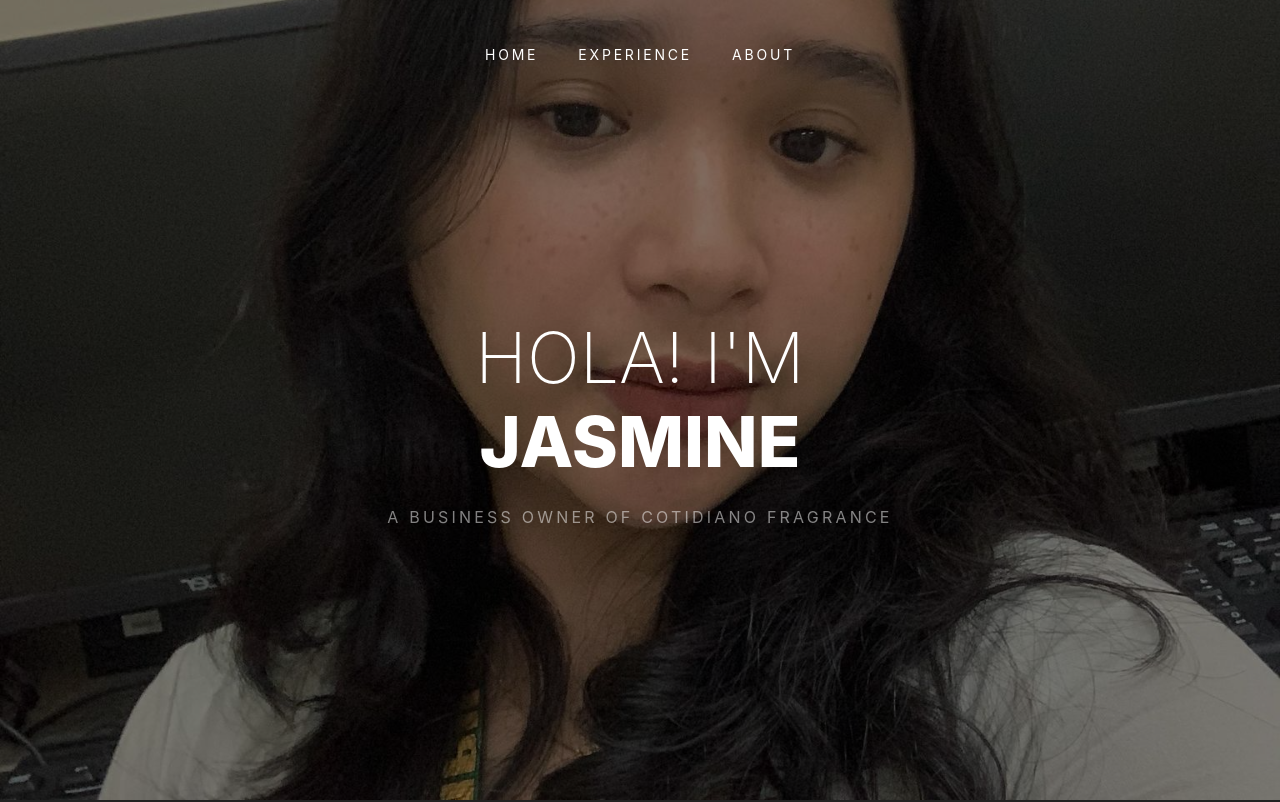
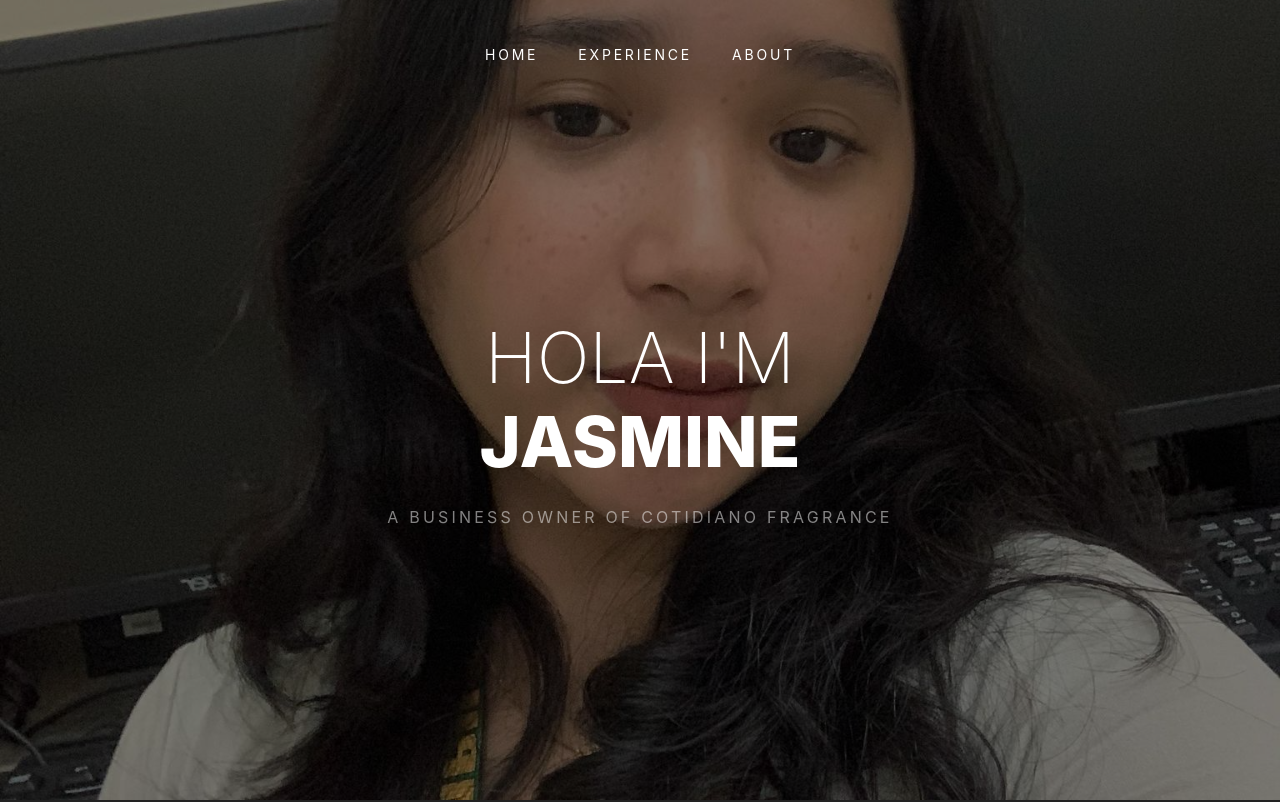
Before and after one commit to WangLing-123/Yap, a plain HTML site: page index.html in a window 1280 px wide. Shown: the top 802 px of the page. Drawn offline with nearby package versions, Linux system fonts and the light colour scheme; files whose address does not match are found by name.

Commit message:
Update index.html

```diff
--- a/index.html
+++ b/index.html
@@ -46,7 +46,7 @@
 			<div class="row intro-text align-items-center justify-content-center">
 				<div class="col-md-10 text-center pt-5">
 
-					<h1 class="site-heading site-animate">HOLA! I'M <strong class="d-block">JASMINE</strong></h1>
+					<h1 class="site-heading site-animate">HOLA I'M <strong class="d-block">JASMINE</strong></h1>
 					<strong class="d-block text-white text-uppercase letter-spacing"> A BUSINESS OWNER OF COTIDIANO FRAGRANCE</strong>
 
 				</div>
```
